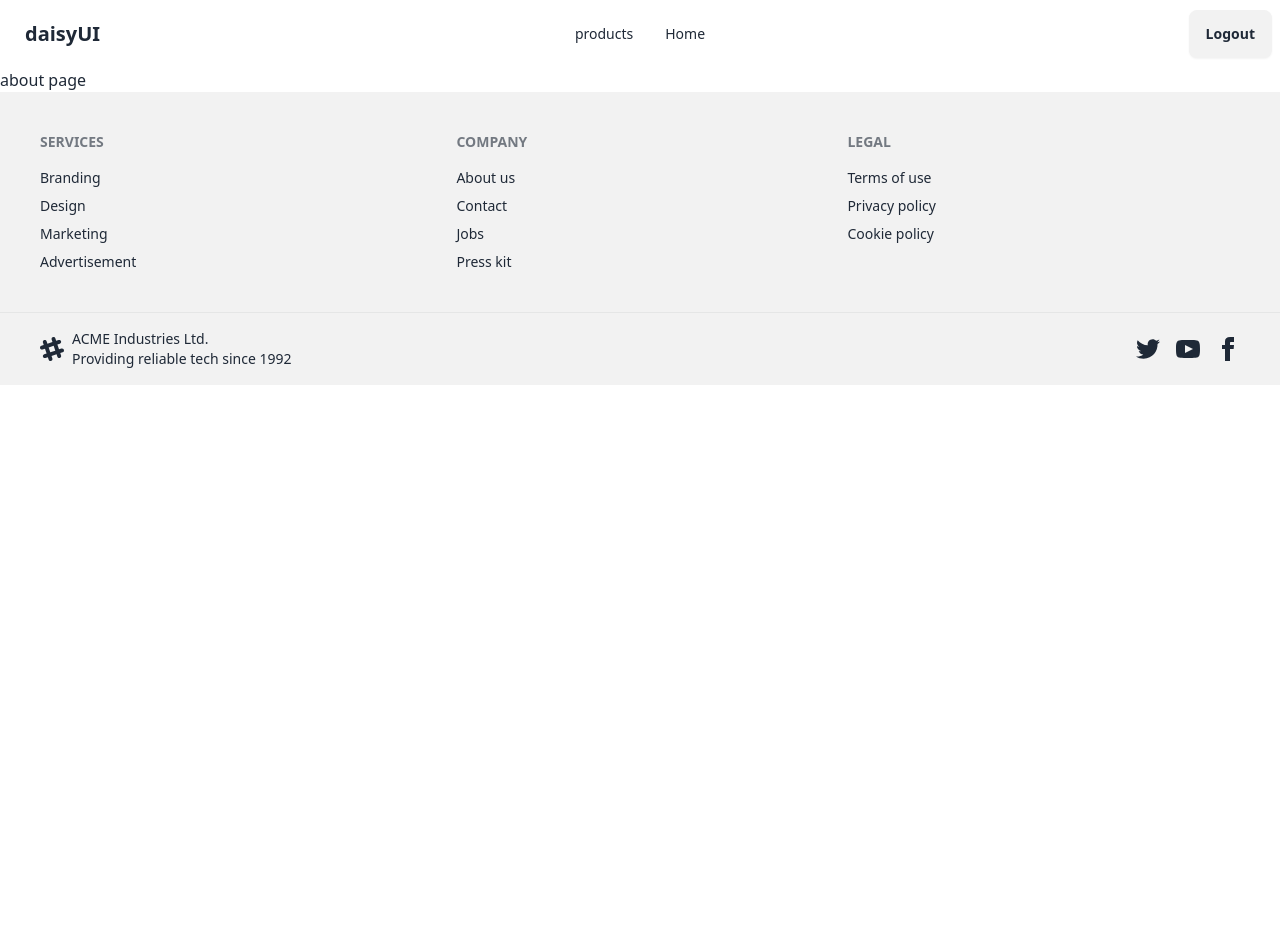
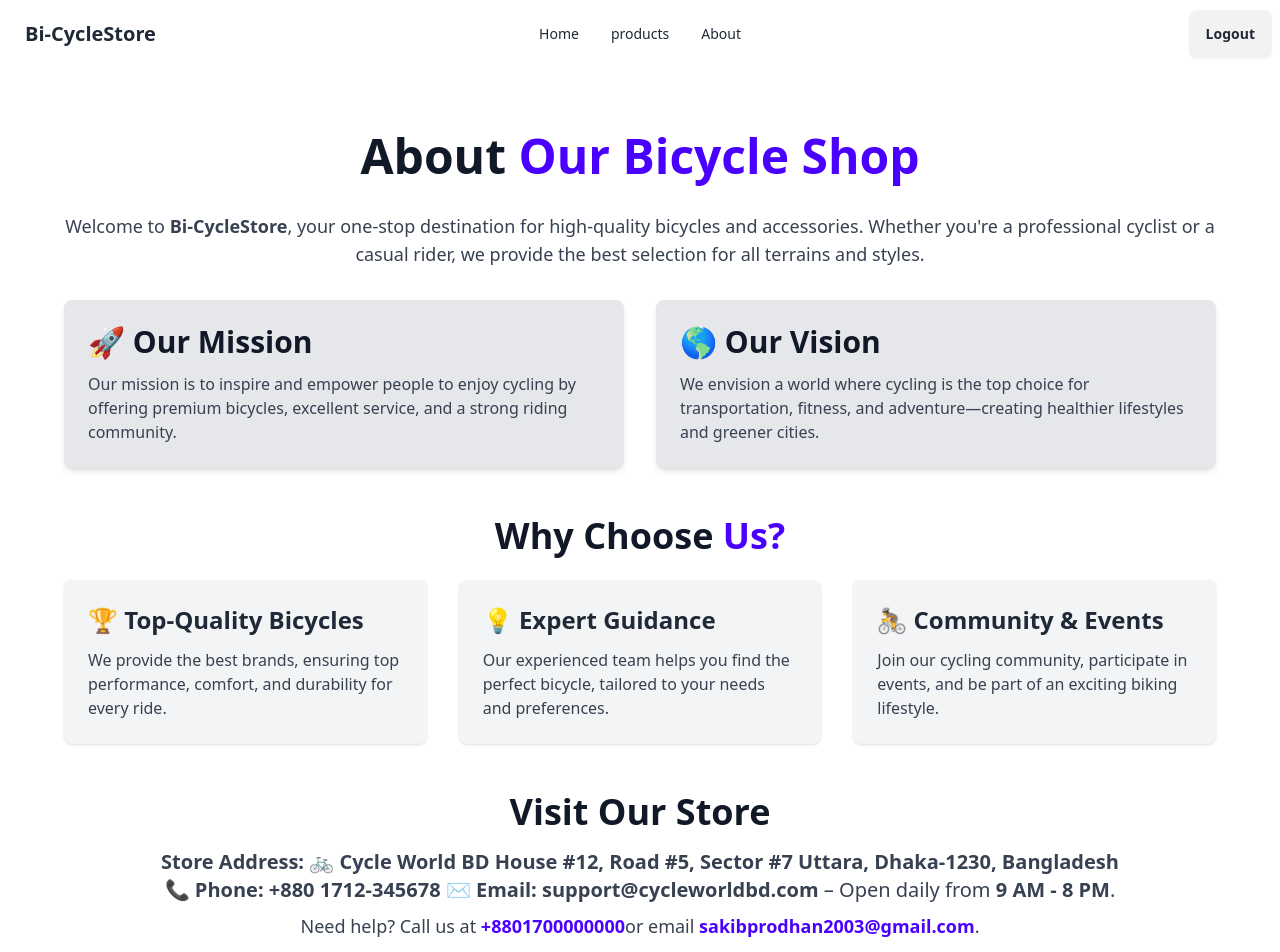
Before and after one commit to sakibpro2003/Bi-CycleStoreClient, a React (Vite) app: page /about in a window 1280 px wide. Shown: the top 952 px of the page. Before the commit the page ends 800 px from the top, so only its background shows below. Built offline with nearby package versions, Linux system fonts and the light colour scheme.

Commit message:
User login error shown in toast

```diff
--- a/src/components/Banner.tsx
+++ b/src/components/Banner.tsx
@@ -1,21 +1,28 @@
-
 const Banner = () => {
   return (
-    <div className="hero bg-base-200">
-      <div className="hero-content flex-col lg:flex-row-reverse">
-        <img
-          src="https://img.daisyui.com/images/stock/photo-1635805737707-575885ab0820.webp"
-          className="max-w-sm rounded-lg shadow-2xl"
-        />
-        <div>
-          <h1 className="text-5xl font-bold">Box Office News!</h1>
-          <p className="py-6">
-            Provident cupiditate voluptatem et in. Quaerat fugiat ut assumenda
-            excepturi exercitationem quasi. In deleniti eaque aut repudiandae et
-            a id nisi.
-          </p>
-          <button className="btn btn-primary">Get Started</button>
-        </div>
+    <div className="relative w-11/12 mx-auto bg-white h-[80vh] flex items-center justify-center bg-gradient-to-r from-black/50 to-gray-900/50 text-white">/
+      {/* Background Image with Blur */}
+      <div className="absolute inset-0 bg-[url('https://i.ibb.co.com/0jkjTyBh/pexels-pixabay-248547.jpg')] bg-cover bg-center blur-sm opacity-40"></div>
+
+      {/* Overlay for better readability */}
+      <div className="absolute inset-0 bg-black/40"></div>
+
+      <div className="relative z-10 max-w-4xl text-center px-6">
+        <h1 className="text-5xl font-extrabold leading-tight md:text-6xl drop-shadow-md">
+           The Ultimate Ride Awaits!
+        </h1>
+        <p className="mt-6 text-lg md:text-xl font-light drop-shadow-sm">
+          Get <span className="font-semibold text-yellow-300">20% OFF</span> on
+          all premium bicycles. Upgrade your ride today and experience
+          <span className="font-semibold text-yellow-300">
+            {" "}
+            unmatched speed, comfort, and durability!
+          </span>
+        </p>
+
+        <button className="mt-6 px-6 py-3 bg-yellow-400 hover:bg-yellow-500 text-gray-900 font-semibold text-lg rounded-lg shadow-lg transition">
+          Shop Now
+        </button>
       </div>
     </div>
   );
--- a/src/components/Navbar.tsx
+++ b/src/components/Navbar.tsx
@@ -34,25 +34,31 @@ const Navbar = () => {
             className="menu menu-sm dropdown-content bg-base-100 rounded-box z-[1] mt-3 w-52 p-2 shadow"
           >
             <li>
+              <a href="/">Home</a>
+            </li>
+            <li>
               <a href="/products">products</a>
             </li>
+            <li>
+              <a href="/about">About</a>
+            </li>
 
-            <li>
-              <a href="/">Home</a>
-            </li>
           </ul>
         </div>
-        <a className="btn btn-ghost text-xl">daisyUI</a>
+        <a className="btn btn-ghost text-xl">Bi-CycleStore</a>
       </div>
       <div className="navbar-center hidden lg:flex">
         <ul className="menu menu-horizontal px-1">
           <li>
+            <a href="/">Home</a>
+          </li>
+          <li>
             <a href="/products">products</a>
           </li>
+          <li>
+              <a href="/about">About</a>
+            </li>
 
-          <li>
-            <a href="/">Home</a>
-          </li>
         </ul>
       </div>
       <div className="navbar-end">
--- a/src/pages/About.tsx
+++ b/src/pages/About.tsx
@@ -1,10 +1,111 @@
+import React from "react";
 
 const About = () => {
-    return (
-        <div>
-            about page
+  return (
+    <div className="w-full min-h-screen flex justify-center items-center">
+      <div className="w-full max-w-7xl bg-white  rounded-lg p-10 md:p-16">
+        <h1 className="text-5xl font-extrabold text-gray-900 text-center mb-8">
+          About <span className="text-primary">Our Bicycle Shop</span>
+        </h1>
+
+        <p className="text-lg text-gray-700 text-center mb-8">
+          Welcome to <strong>Bi-CycleStore</strong>, your one-stop
+          destination for high-quality bicycles and accessories. Whether you're
+          a professional cyclist or a casual rider, we provide the best
+          selection for all terrains and styles.
+        </p>
+
+        {/* Mission & Vision Section */}
+        <div className="grid md:grid-cols-2 gap-8 mt-8">
+          <div className="p-6 bg-gray-200 rounded-lg shadow-md">
+            <h2 className="text-3xl font-bold text-gray-900 mb-3">
+              🚀 Our Mission
+            </h2>
+            <p className="text-gray-700">
+              Our mission is to inspire and empower people to enjoy cycling by
+              offering premium bicycles, excellent service, and a strong riding
+              community.
+            </p>
+          </div>
+
+          <div className="p-6 bg-gray-200 rounded-lg shadow-md">
+            <h2 className="text-3xl font-bold text-gray-900 mb-3">
+              🌎 Our Vision
+            </h2>
+            <p className="text-gray-700">
+              We envision a world where cycling is the top choice for
+              transportation, fitness, and adventure—creating healthier
+              lifestyles and greener cities.
+            </p>
+          </div>
         </div>
-    );
+
+        {/* Why Choose Us Section */}
+        <div className="mt-12">
+          <h2 className="text-4xl font-bold text-gray-900 text-center mb-6">
+            Why Choose <span className="text-primary">Us?</span>
+          </h2>
+
+          <div className="grid md:grid-cols-3 gap-8">
+            <div className="p-6 bg-gray-100 rounded-lg shadow">
+              <h3 className="text-2xl font-semibold mb-3">
+                🏆 Top-Quality Bicycles
+              </h3>
+              <p className="text-gray-700">
+                We provide the best brands, ensuring top performance, comfort,
+                and durability for every ride.
+              </p>
+            </div>
+
+            <div className="p-6 bg-gray-100 rounded-lg shadow">
+              <h3 className="text-2xl font-semibold mb-3">
+                💡 Expert Guidance
+              </h3>
+              <p className="text-gray-700">
+                Our experienced team helps you find the perfect bicycle,
+                tailored to your needs and preferences.
+              </p>
+            </div>
+
+            <div className="p-6 bg-gray-100 rounded-lg shadow">
+              <h3 className="text-2xl font-semibold mb-3">
+                🚴 Community & Events
+              </h3>
+              <p className="text-gray-700">
+                Join our cycling community, participate in events, and be part
+                of an exciting biking lifestyle.
+              </p>
+            </div>
+          </div>
+        </div>
+
+        {/* Contact & Store Information */}
+        <div className="mt-12 text-center">
+          <h2 className="text-4xl font-bold text-gray-900 mb-4">
+            Visit Our Store
+          </h2>
+          <p className="text-xl text-gray-700">
+            <strong>
+              Store Address: 🚲 Cycle World BD  House #12, Road #5, Sector
+              #7  Uttara, Dhaka-1230, Bangladesh
+              <br /> 📞 Phone: +880 1712-345678 ✉️
+              Email: support@cycleworldbd.com
+            </strong>{" "}
+            – Open daily from <strong>9 AM - 8 PM</strong>.
+          </p>
+          <p className="text-lg text-gray-700 mt-2">
+            Need help? Call us at{" "}
+            <span className="text-primary font-semibold">+8801700000000</span>
+            or email{" "}
+            <span className="text-primary font-semibold">
+              sakibprodhan2003@gmail.com
+            </span>
+            .
+          </p>
+        </div>
+      </div>
+    </div>
+  );
 };
 
 export default About;
```
Also changed, not shown: src/pages/Login.tsx (+29 -28 lines).
